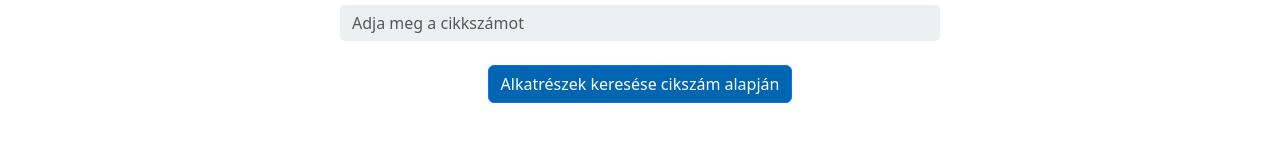
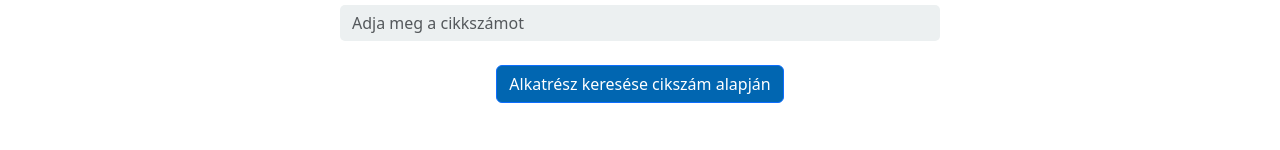
Before and after one commit to benedekkrisztian/BKR-Alkatresz, a plain HTML site: page Kliens/webshop.html in a window 1280 px wide. Shown: the part 187-337 px from the top of the page. Drawn offline with nearby package versions, Linux system fonts and the light colour scheme; no server answers.

Commit message:
Update webshop.html

```diff
--- a/Kliens/webshop.html
+++ b/Kliens/webshop.html
@@ -64,7 +64,7 @@
                     <label for="search" class="form-label" id="search-label">Keresés cikkszám alapján</label>
                     <input type="text" id="search" class="form-control" placeholder="Adja meg a cikkszámot">
                     <div class="text-center mt-4">
-                        <button class="btn btn-primary" id="search-button" type="button">Alkatrészek keresése cikszám
+                        <button class="btn btn-primary" id="search-button" type="button">Alkatrész keresése cikszám
                             alapján</button>
                     </div>
                 </div>
```
